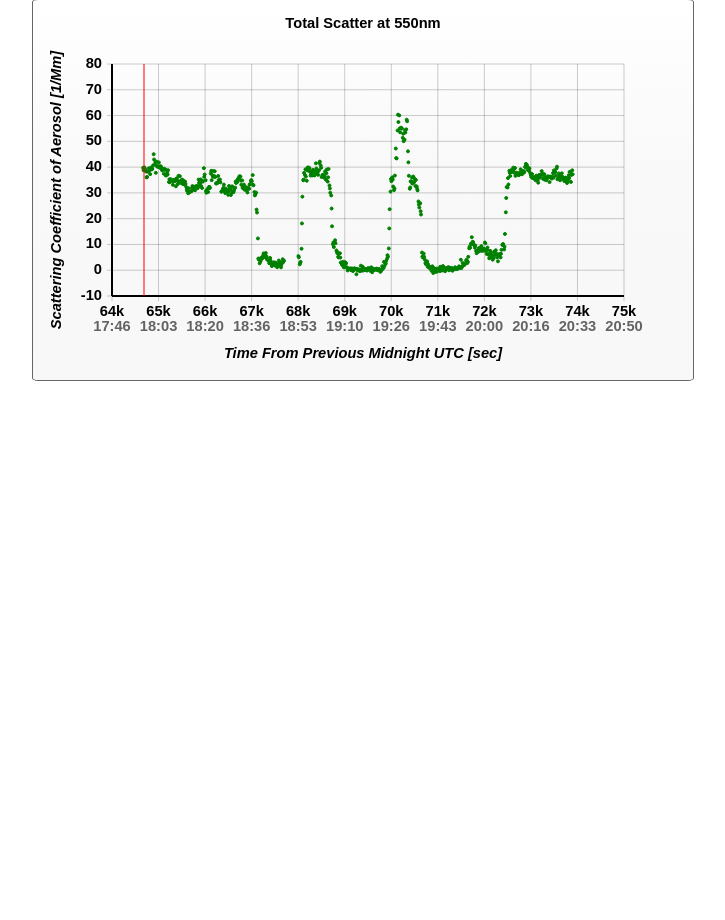
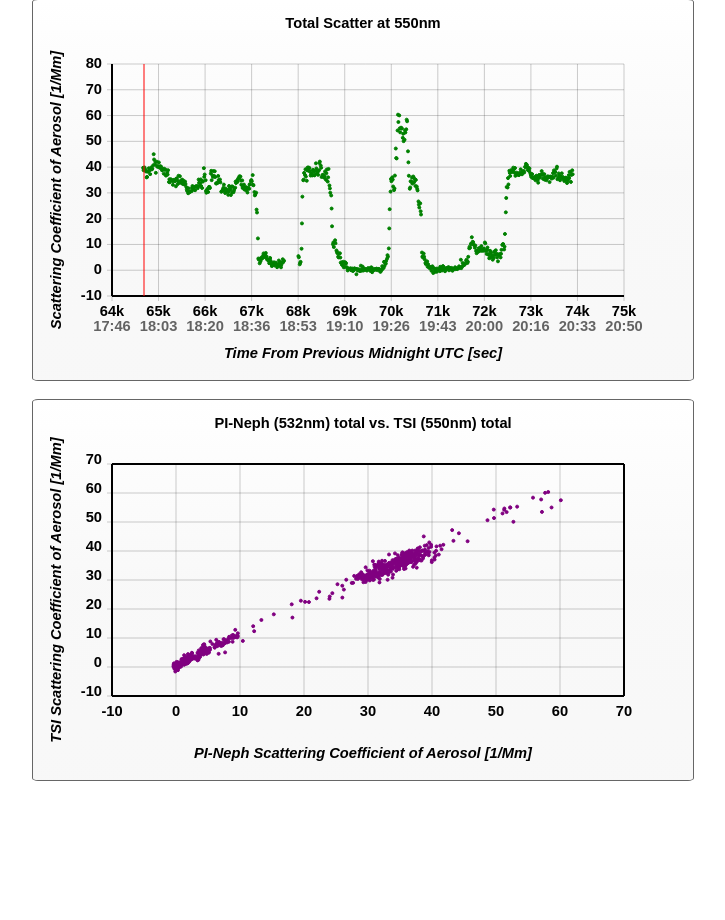
Before and after one commit to rideron89/Scatterplot, a PHP site: page / in a window 1280 px wide. Shown: the part 3629-4549 px from the top of the page, without its empty margins (293-1018 px from the left). Before the commit the page ends 4010 px from the top, so only its background shows below. Run offline with PHP 8.4, Linux system fonts and the light colour scheme; data comes from the database, SQL or seed files in the repository; some libraries are stand-ins or nearby versions.

Commit message:
Added javascript/piVsTsi.js
Added PI-Neph vs. TSI graph. Updated table of contents.

```diff
--- a/index.php
+++ b/index.php
@@ -20,6 +20,7 @@
 		<script src="javascript/temp.js"></script>
 		<script src="javascript/rh.js"></script>
 		<script src="javascript/total550.js"></script>
+		<script src="javascript/piVsTsi.js"></script>
 		<script>
 			var time = 0;
 
@@ -80,7 +81,8 @@
 			$(document).ready(function()
 			{
 				$("#loadingIconDiv").slideDown(400);
-				/*$("#tocItems").hide();*/
+				$("#tocItems").hide();
+				$(".canvasDiv").hide();
 
 				readTimes();
 			});
@@ -171,20 +173,42 @@
 
 		<div id="tocBox">
 			<div id="tocLabel" onclick="toggleToc()">
-				Table of Contents
+				<button id="tocButton">
+					Table of Contents
+				</button>
 			</div>
 
 			<div id="tocItems">
-					P11, aerosol only phase function<br />
-					P11, aerosol only phase function (small)<br />
-					-P12/P11, aerosol only degree of linear polarization<br />
-					Linear Scattering Coefficient<br />
-					Graph of Flight Path<br />
-					GPS Altitude<br />
-					Pressure Inside PI-Neph Chamber<br />
-					Temperature Inside PI-Neph Chamber<br />
-					Relative Humidity<br />
+				<button class="tocItem">
+					P11, aerosol only phase function
+				</button><br />
+				<button class="tocItem">
+					P11, aerosol only phase function (small)
+				</button><br />
+				<button class="tocItem">
+					-P12/P11, aerosol only degree of linear polarization
+				</button><br />
+				<button class="tocItem">
+					Linear Scattering Coefficient
+				</button><br />
+				<button class="tocItem">
+					Graph of Flight Path
+				</button><br />
+				<button class="tocItem">
+					GPS Altitude
+				</button><br />
+				<button class="tocItem">
+					Pressure Inside PI-Neph Chamber
+				</button><br />
+				<button class="tocItem">
+					Temperature Inside PI-Neph Chamber
+				</button><br />
+				<button class="tocItem">
+					Relative Humidity
+				</button><br />
+				<button class="tocItem">
 					Linear Scattering Coefficient (at 550nm)
+				</button>
 			</div>
 		</div> <!-- tocBox -->
 
@@ -274,6 +298,15 @@
 				<canvas id="tot550DataPoints" class="dataPoints"></canvas>
 				<canvas id="tot550TimeLine" class="timeLine"></canvas>
 			</div>
+
+			<div id="piVsTsiCanvasDiv" class="canvasDiv">
+				<div id="piVsTsiCanvasTitle" class="canvasTitle"></div>
+				<div id="piVsTsiYAxisTitle" class="yAxisTitle"></div>
+				<div id="piVsTsiXAxisTitle" class="xAxisTitle"></div>
+				<canvas id="piVsTsiGraph" class="graph"></canvas>
+				<canvas id="piVsTsiDataPoints" class="dataPoints"></canvas>
+				<canvas id="piVsTsiTimeLine" class="timeLine"></canvas>
+			</div>
 		</div> <!-- canvasBox -->
 	</body>
 </html>
--- a/javascript/R07Flight.js
+++ b/javascript/R07Flight.js
@@ -108,4 +108,7 @@ function R07Map()
 	setupMap();
 	initializeMap();
 	loadCoords();
+
+	if(!$("#mapCanvasDiv").is(":visible"))
+		$("#mapCanvasDiv").show("blind");
 }
--- a/javascript/alt.js
+++ b/javascript/alt.js
@@ -238,4 +238,7 @@ function AltGraph(output)
 	updateTitle();
 	drawAxes();
 	plotPoints();
+
+	if(!$("#altCanvasDiv").is(":visible"))
+		$("#altCanvasDiv").show("blind");
 }
--- a/javascript/main.js
+++ b/javascript/main.js
@@ -88,6 +88,7 @@ function saveTimes(output)
 	graphTemp();
 	graphRH();
 	graphTotal550();
+	graphPiVsTsi();
 
 	$.ajax({
 		type: "POST",
--- a/javascript/p11.js
+++ b/javascript/p11.js
@@ -180,4 +180,7 @@ function P11Graph(output)
 	updateTitle();
 	drawAxes();
 	plotPoints();
+
+	if(!$("#p11CanvasDiv").is(":visible"))
+		$("#p11CanvasDiv").show("blind");
 }
--- a/javascript/p11Small.js
+++ b/javascript/p11Small.js
@@ -200,4 +200,7 @@ function P11SmallGraph(output)
 	updateTitle();
 	drawAxes();
 	plotPoints();
+
+	if(!$("#p11SmallCanvasDiv").is(":visible"))
+		$("#p11SmallCanvasDiv").show("blind");
 }
--- a/javascript/p12.js
+++ b/javascript/p12.js
@@ -163,4 +163,7 @@ function P12Graph(output)
 	updateTitle();
 	drawAxes();
 	plotPoints();
+
+	if(!$("#p12CanvasDiv").is(":visible"))
+		$("#p12CanvasDiv").show("blind");
 }
--- /dev/null
+++ b/javascript/piVsTsi.js
@@ -0,0 +1,172 @@
+function graphPiVsTsi()
+{
+	var currentTime = document.getElementById("timeSelect").options[time].text;
+
+	$.ajax({
+		type: "POST",
+		url: "php/scripts/getPiVsTsiData.php",
+		data: {time: currentTime, nm: 550},
+		success: PiVsTsiGraph,
+		dataType: "text"
+	});
+}
+
+function PiVsTsiGraph(output)
+{
+	var data = output.split("+");
+
+	var piData = data[0].split(",");
+	var tsiData = data[1].split(",");
+
+	var width = 640;
+	var height = 360;
+	var padding = 64;
+	var primaryColor = "purple";
+	var secondaryColor = "black";
+	var alphaHigh = 1.0;
+	var alphaLow = 0.2;
+
+	var setupGraph = function()
+	{
+		var graph = document.getElementById("piVsTsiGraph");
+		var dataPoints = document.getElementById("piVsTsiDataPoints");
+
+		graph.width = width;
+		graph.height = height;
+
+		dataPoints.width = width;
+		dataPoints.height = height;
+	};
+
+	var clearGraph = function()
+	{
+		var graph = document.getElementById("piVsTsiGraph").getContext("2d");
+		var dataPoints =
+			document.getElementById("piVsTsiDataPoints").getContext("2d");
+
+		graph.clearRect(0, 0, graph.width, graph.height);
+		dataPoints.clearRect(0, 0, dataPoints.width, dataPoints.height);
+	};
+
+	var drawBorder = function()
+	{
+		var graph = document.getElementById("piVsTsiGraph").getContext("2d");
+
+		graph.strokeStyle = secondaryColor;
+		graph.fillStyle = secondaryColor;
+		graph.lineWidth = 2;
+
+		graph.moveTo(padding, padding);
+		graph.lineTo(padding, (height - padding));
+
+		graph.moveTo((width - padding), padding);
+		graph.lineTo((width - padding), (height - padding));
+
+		graph.moveTo(padding, (height - padding));
+		graph.lineTo((width - padding), (height - padding));
+
+		graph.moveTo(padding, padding);
+		graph.lineTo((width - padding), padding);
+
+		graph.fill();
+		graph.stroke();
+	};
+
+	var updateTitle = function()
+	{
+		var title = document.getElementById("piVsTsiCanvasTitle");
+		var xAxis = document.getElementById("piVsTsiXAxisTitle");
+		var yAxis = document.getElementById("piVsTsiYAxisTitle");
+
+		title.innerHTML = "PI-Neph (532nm) total vs. TSI (550nm) total";
+
+		xAxis.innerHTML = "PI-Neph Scattering Coefficient of Aerosol [1/Mm]";
+		yAxis.innerHTML = "TSI Scattering Coefficient of Aerosol [1/Mm]";
+	};
+
+	var drawAxes = function()
+	{
+		var x, y, temp, text;
+		var graph = document.getElementById("piVsTsiGraph").getContext("2d");
+
+		graph.fillStyle = secondaryColor;
+		graph.strokeStyle = secondaryColor;
+		graph.font = "bold 11pt sans-serif";
+		graph.lineWidth = 1;
+
+		for(var i = 0; i < 9; i++)
+		{
+			x = width - (padding * 2);
+			x = x / 8 * i;
+			x = x + padding;
+
+			text = -10 + (10 * i);
+
+			graph.globalAlpha = alphaHigh;
+			graph.fillText(text, (x - graph.measureText(text).width / 2),
+				(height - padding + 20));
+
+			graph.globalAlpha = alphaLow;
+			graph.moveTo(x, (height - padding));
+			graph.lineTo(x, padding);
+		}
+
+		for(var i = 0; i < 9; i++)
+		{
+			y = height - (padding * 2);
+			y = y / 8 * i;
+			y = y + padding;
+
+			text = 70 - (10 * i);
+
+			graph.globalAlpha = alphaHigh;
+			graph.fillText(text, (padding - graph.measureText(text).width - 10),
+				y);
+
+			graph.globalAlpha = alphaLow;
+			graph.moveTo((padding - 5), y);
+			graph.lineTo((width - padding), y);
+		}
+
+		graph.fill();
+		graph.stroke();
+	};
+
+	var plotPoints = function()
+	{
+		var x, y;
+		var dataPoints =
+			document.getElementById("piVsTsiDataPoints").getContext("2d");
+
+		dataPoints.strokeStyle = primaryColor;
+		dataPoints.fillStyle = primaryColor;
+		dataPoints.lineWidth = 1;
+
+		for(var i = 6; i < piData.length; i++)
+		{
+			x = width - (padding * 2);
+			x = (x / 80 * 10) + (x / 80 * piData[i]);
+			x = x + padding;
+
+			y = height - (padding * 2);
+			y = (y / 80 * 10) + (y / 80 * (60 - tsiData[i]));
+			y = y + padding;
+
+			dataPoints.moveTo(x, y);
+			dataPoints.arc(x, y, 1.5, 0, (2*Math.PI), false);
+		}
+
+		dataPoints.fill();
+		dataPoints.stroke();
+	};
+
+	setupGraph();
+	clearGraph();
+	drawBorder();
+	updateTitle();
+	drawAxes();
+	plotPoints();
+
+	if(!$("#piVsTsiCanvasDiv").is(":visible"))
+		$("#piVsTsiCanvasDiv").show("blind");
+}
--- a/javascript/pres.js
+++ b/javascript/pres.js
@@ -238,4 +238,7 @@ function PresGraph(output)
 	updateTitle();
 	drawAxes();
 	plotPoints();
+
+	if(!$("#presCanvasDiv").is(":visible"))
+		$("#presCanvasDiv").show("blind");
 }
--- a/javascript/rh.js
+++ b/javascript/rh.js
@@ -357,4 +357,7 @@ function RHGraph(output)
 	updateTitle();
 	drawAxes();
 	plotPoints();
+
+	if(!$("#rhCanvasDiv").is(":visible"))
+		$("#rhCanvasDiv").show("blind");
 }
--- a/javascript/scat.js
+++ b/javascript/scat.js
@@ -214,4 +214,7 @@ function ScatGraph(output)
 	updateTitle();
 	drawAxes();
 	plotPoints();
+
+	if(!$("#scatCanvasDiv").is(":visible"))
+		$("#scatCanvasDiv").show("blind");
 }
--- a/javascript/temp.js
+++ b/javascript/temp.js
@@ -217,4 +217,7 @@ function TempGraph(output)
 	updateTitle();
 	drawAxes();
 	plotPoints();
+
+	if(!$("#tempCanvasDiv").is(":visible"))
+		$("#tempCanvasDiv").show("blind");
 }
--- a/javascript/total550.js
+++ b/javascript/total550.js
@@ -216,4 +216,7 @@ function Total550Graph(output)
 	updateTitle();
 	drawAxes();
 	plotPoints();
+
+	if(!$("#tot550CanvasDiv").is(":visible"))
+		$("#tot550CanvasDiv").show("blind");
 }
--- a/php/scripts/getP11Data.php
+++ b/php/scripts/getP11Data.php
@@ -16,7 +16,6 @@
 		$statement->execute($param);
 
 		$data = "";
-		$index = 2;
 
 		$result = $statement->fetch();
 
--- /dev/null
+++ b/php/scripts/getPiVsTsiData.php
@@ -0,0 +1,59 @@
+<?php
+	include_once("../mysql.php");
+
+	$dbse = "pi_neph";
+
+	$con = connect($dbse);
+
+	try
+	{
+		$query = "SELECT scat FROM scat_coefficient WHERE 1";
+
+		$param = array($_POST["time"]);
+
+		$statement = $con->prepare($query);
+
+		$statement->execute();
+
+		$data = "";
+
+		while($result = $statement->fetchObject())
+			$data .= $result->scat . ",";
+
+		/*$result = $statement->fetch();
+
+		for($i = 2; $i <= 176; $i++)
+			$data .= $result["degree".$i] . ",";*/
+
+		///////////////////////////////////////////
+
+		$query = "SELECT * FROM seconds WHERE 1";
+
+		$statement = $con->prepare($query);
+
+		$statement->execute();
+
+		$times = array();
+
+		while($result = $statement->fetchObject())
+			array_push($times, $result->mid_utc);
+
+		$query = "SELECT mid_utc,tot550 FROM b200 WHERE 1";
+
+		$statement = $con->prepare($query);
+
+		$statement->execute();
+
+		$data .= "+";
+
+		while($result = $statement->fetch())
+			if(in_array($result["mid_utc"], $times))
+				$data .= $result["tot550"] . ",";
+	}
+	catch(PDOException $e)
+	{
+		echo ("!" . $e->getMessage());
+	}
+
+	echo $data;
+?>
--- a/style/scatter.css
+++ b/style/scatter.css
@@ -57,7 +57,7 @@ html, input
 		-webkit-box-align: center;
 }
 
-#tocLabel
+#tocButton
 {
 	padding: 5px;
 
@@ -90,6 +90,34 @@ html, input
 	box-shadow: 0px 5px 3px 1px rgba(0, 0, 0, 0.4);
 
 	line-height: 2.0;
+}
+
+.tocItem
+{
+	padding: 5px;
+
+	width: 100%;
+
+	border: 0;
+
+	background: #ffffff;
+
+	text-align: left;
+
+	-webkit-transition: background 0.2s ease-out;
+	-moz-transition: background 0.2s ease-out;
+	-ms-transition: background 0.2s ease-out;
+	-o-transition: background 0.2s ease-out;
+	transition: background 0.2s ease-out;
+}
+
+.tocItem:hover
+{
+	border-radius: 6px 6px 6px 6px / 3px 3px 3px 3px;
+
+	background: #e9e9ce;
+
+	text-decoration: underline;
 }
 
 #timeSelectionBox, #timeInstanceBox
@@ -310,3 +338,8 @@ html, input
 {
 	top: 3600px;
 }
+
+#piVsTsiCanvasDiv
+{
+	top: 4000px;
+}
--- a/timelog.txt
+++ b/timelog.txt
@@ -88,3 +88,7 @@ Work Time Log
 4/26/12
 	7:45pm - 9:45pm		2 hours
 		* added a Table of Contents (incomplete)
+4/27/12
+	4:30pm - 6:30pm		2 hours
+		* added PI-Neph vs. TSI graph
+		* worked some more on the table of contents
```
